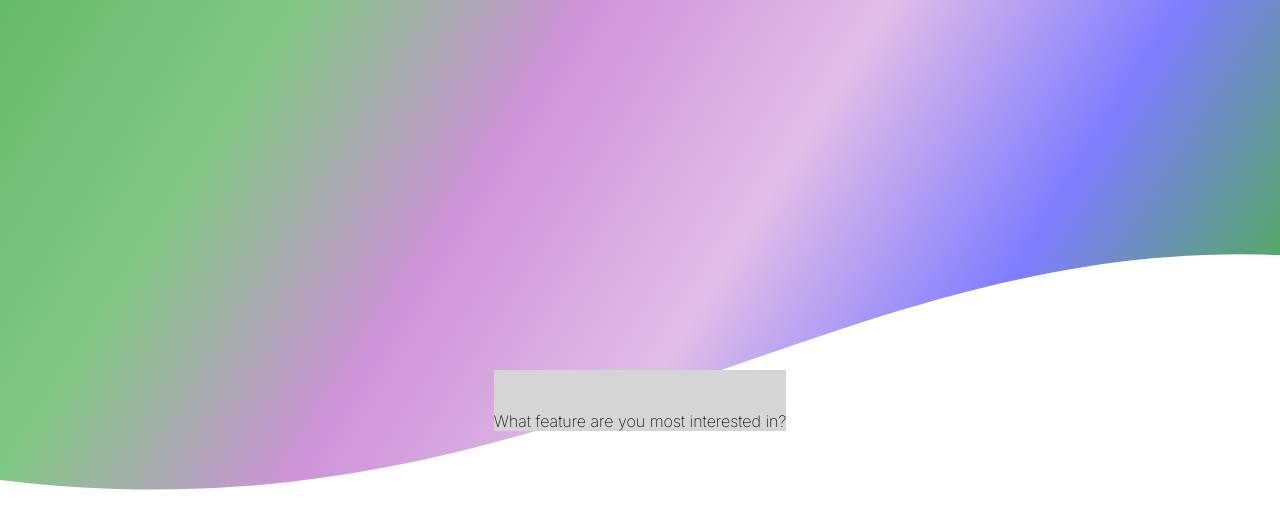
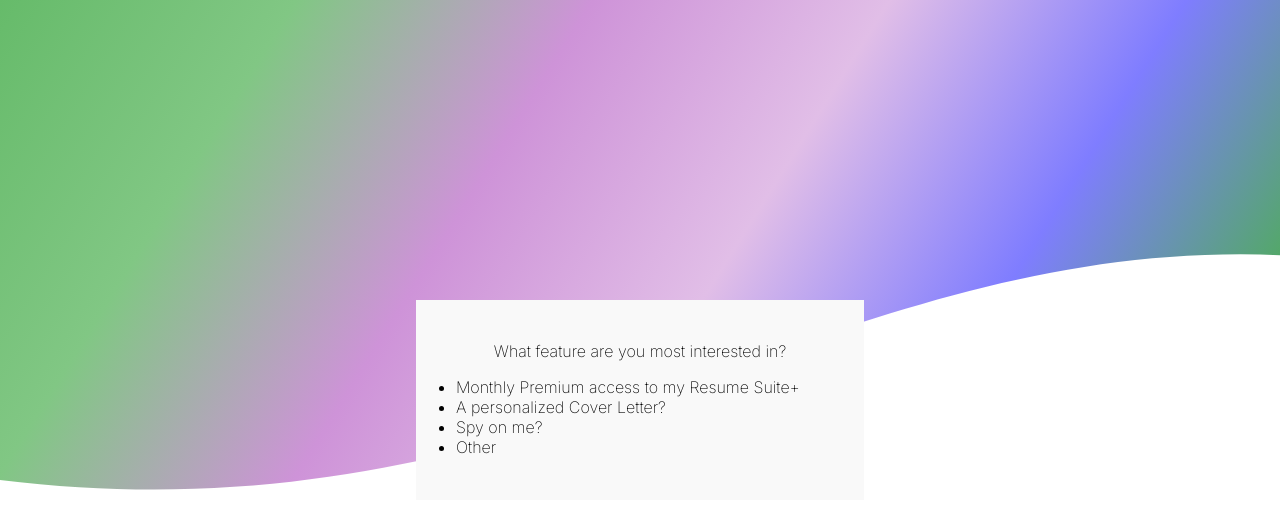
Before and after one commit to landaverdend/portfolio-site, a React (Vite) app: page / in a window 1280 px wide. Both pictures are taken after a click on the button "Okay!". Shown: the top 528 px of the page. Built offline with nearby package versions, Linux system fonts and the light colour scheme.

Commit message:
asdfasdf

```diff
--- a/src/components/setupForm/SetupForm.tsx
+++ b/src/components/setupForm/SetupForm.tsx
@@ -13,14 +13,23 @@ const questions: Array<Question> = [
 ];
 
 function QuestionComponent({ question }: { question: Question }) {
-  return <div className="question-container">{question.question}</div>;
+  return (
+    <div className="question-container">
+      <div className="question-container__label">{question.question}</div>
+      <ul>
+        {question.answers.map((ans) => (
+          <li>{ans}</li>
+        ))}
+      </ul>
+    </div>
+  );
 }
 
 function SetupForm() {
   return (
     <div className="form-container q-fade-in">
       {questions.map((q) => (
-        <QuestionComponent question={q} />
+        <QuestionComponent key={q.question} question={q} />
       ))}
     </div>
   );
--- a/src/components/setupForm/setup-form.css
+++ b/src/components/setupForm/setup-form.css
@@ -5,3 +5,7 @@
 .q-fade-in {
   animation: fade-in 1s ease-in-out 1s forwards; /* delay one second due to parent animation. */
 }
+
+.question-container ul {
+  text-align: left;
+}
--- a/src/views/setupView/setup-view.css
+++ b/src/views/setupView/setup-view.css
@@ -8,7 +8,11 @@
 }
 
 .setup-container__questionnaire {
-  background-color: rgb(213, 213, 213);
+  background-color: rgb(249, 249, 249);
+
+  width: 35vw;
+  height: 25vh;
+  text-align: center;
 
   visibility: hidden;
 }
```
